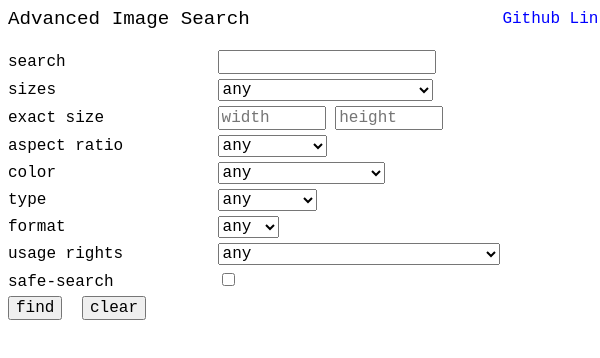
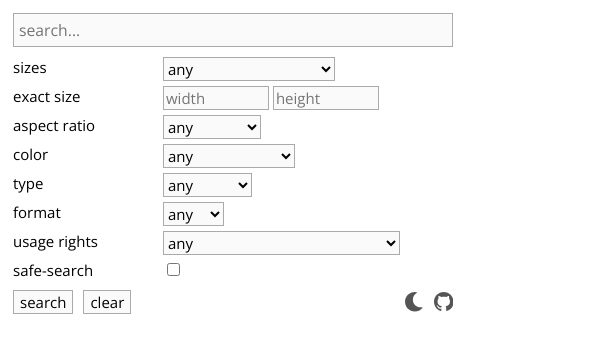
Before and after one commit to polywock/advanced-image-search, a browser extension: page src/popup.html in a window 400 px wide. Both pictures are taken after a click on the button "clear". Shown: the whole page, 600 px wide, since content can reach past the window. Drawn offline with nearby package versions, Linux system fonts and the light colour scheme.

Commit message:
changed UI

```diff
--- a/src/popup.html
+++ b/src/popup.html
@@ -1,50 +1,67 @@
 <!DOCTYPE html>
 <html>
 <head>
+  <link href="https://fonts.googleapis.com/css2?family=Open+Sans&display=swap" rel="stylesheet">
   <style>
 
-    a {
-      color: blue;
-      text-decoration: none;
+    :root {
+      --border-color: #aaa;
+      --text-color: black;
+      --bg-color: white;
+      --fg-color: #fafafa;
+
+      --icon-color: #555;
+      --icon-muted-color: #888;
+      --icon-active-color: #24c;
     }
 
-    a:hover {
-      text-decoration: underline;
+    :root.darkTheme {
+      --border-color: #555;
+      --text-color: #eee;
+      --bg-color: #222;
+      --fg-color: #1a1a1a;
+
+      --icon-color: #eee;
+      --icon-muted-color: #eaeaea;
+      --icon-active-color: #8fc;
     }
 
-    a:visited {
-      color: blue;
+    input[type="text"], select, button {
+      border: 1px solid var(--border-color);
+      background-color: var(--fg-color);
     }
 
-    .header {
-      display: grid;
-      grid-template-columns: 1fr max-content;
-      align-items: center;
-      margin-bottom: 20px;
-    }
-
-    .header > span:first-child {
-      font-size: 1.2em;
+    input, button, select {
+      color: inherit;
     }
 
     body {
-      font-family: monospace;
-      font-size: 16px;
-      color: black;
-      background-color: white;
+      font-family: "Open Sans", sans-serif;
+      font-size: 15px;
+      color: var(--text-color);
+      background-color: var(--bg-color);
       user-select: none;
       box-sizing: border-box;
-      width: 600px;
+      width: 450px;
+      padding: 5px;
+    }
+
+
+    #query {
+      box-sizing: border-box;
+      width: 100%;
+      padding: 5px;
+      font-size: 1.05em;
+      margin-bottom: 10px;
     }
 
     .field {
       margin-bottom: 5px;
+      display: grid;
+      grid-template-columns: 150px 1fr;
     }
 
-    .field > label:first-child {
-      min-width: 200px;
-      display: inline-block;
-    }
+
 
     select, option, input, button {
       font-size: inherit;
@@ -55,22 +72,36 @@
       width: 100px;
     }
 
+    .footer {
+      margin-top: 10px;
+      display: grid;
+      grid-template-columns: max-content max-content 1fr max-content;
+      grid-column-gap: 10px;
+      justify-items: right;
+      align-items: center;
+    }
+
+    svg {
+      color: var(--icon-color);
+      font-size: 1.3em;
+    }
+
+    svg.muted {
+      color: var(--icon-muted-color);
+    }
+
+    svg.active {
+      color: var(--icon-active-color);
+    }
+
   </style>
 </head>
 <body>
-  <div class="header">
-    <span>Advanced Image Search</span>
-    <a href="https://github.com/polywock/advanced-image-search" target="_blank">
-      <span>Github Link</span>
-    </a>
-  </div>
+  <input autocomplete="off" placeholder="search..." id="query" type="text">
   <div class="fields">
     <div class="field">
-      <label for="query">search</label>
-      <input id="query" type="text">
-    </div>
-    <div class="field">
       <label for="size">sizes</label>
+      <div class="fieldValue">
         <select id="size">
           <option value="">any</option>
           <option value="l">large</option>
@@ -92,13 +123,17 @@
           <option value="60mp">larger than 60 MP</option>
         </select>
       </div>
+    </div>
     <div class="field">
       <label>exact size</label>
-      <input id="exact-width" type="text" placeholder="width">
-      <input id="exact-height" type="text" placeholder="height">
+      <div class="fieldValue">
+        <input autocomplete="off" id="exact-width" type="text" placeholder="width">
+        <input autocomplete="off" id="exact-height" type="text" placeholder="height">
+      </div>
     </div>
     <div class="field">
       <label for="aspect-ratio">aspect ratio</label>
+      <div class="fieldValue">
         <select id="aspect-ratio">
           <option value="">any</option>
           <option value="t">tall</option>
@@ -107,8 +142,10 @@
           <option value="xw">panoramic</option>
         </select>
       </div>
+    </div>
     <div class="field">
       <label for="color">color</label>
+      <div class="fieldValue">
         <select id="color">
           <option value="">any</option>
           <option value="color">color</option>
@@ -128,8 +165,10 @@
           <option value="specific,isc:brown">brown</option>
         </select>
       </div>
+    </div>
     <div class="field">
       <label for="type">type</label>
+      <div class="fieldValue">
         <select id="type">
           <option value="">any</option>
           <option value="face">face</option>
@@ -139,8 +178,10 @@
           <option value="animated">animated</option>
         </select>
       </div>
+    </div>
     <div class="field">
       <label for="format">format</label>
+      <div class="fieldValue">
         <select id="format">
           <option value="">any</option>
           <option value="jpg">jpg</option>
@@ -153,8 +194,10 @@
           <option value="craw">raw</option>
         </select>
       </div>
+    </div>
     <div class="field">
       <label for="usage-rights">usage rights</label>
+      <div class="fieldValue">
         <select id="usage-rights">
           <option value="">any</option>
           <option value="fmc">reuse w/ mod</option>
@@ -163,13 +206,20 @@
           <option value="f">non-commercial reuse</option>
         </select>
       </div>
+    </div>
     <div class="field">
       <label for="safe-search">safe-search</label>
+      <div class="fieldValue">
         <input id="safe-search" type="checkbox">
       </div>
     </div>
-  <button id="find">find</button>
-  <button style="margin-left: 10px;" id="clear">clear</button>
+  </div>
+  <div class="footer">
+    <button id="find">search</button>
+    <button id="clear">clear</button>
+    <svg tabindex="0" id="dark-theme" stroke="currentColor" fill="currentColor" stroke-width="0" viewBox="0 0 512 512" height="1em" width="1em" xmlns="http://www.w3.org/2000/svg"><path d="M283.211 512c78.962 0 151.079-35.925 198.857-94.792 7.068-8.708-.639-21.43-11.562-19.35-124.203 23.654-238.262-71.576-238.262-196.954 0-72.222 38.662-138.635 101.498-174.394 9.686-5.512 7.25-20.197-3.756-22.23A258.156 258.156 0 0 0 283.211 0c-141.309 0-256 114.511-256 256 0 141.309 114.511 256 256 256z"></path></svg>
+    <svg tabIndex="0" id="github" stroke="currentColor" fill="currentColor" stroke-width="0" viewBox="0 0 16 16" height="1em" width="1em" xmlns="http://www.w3.org/2000/svg"><path fill-rule="evenodd" d="M8 0C3.58 0 0 3.58 0 8c0 3.54 2.29 6.53 5.47 7.59.4.07.55-.17.55-.38 0-.19-.01-.82-.01-1.49-2.01.37-2.53-.49-2.69-.94-.09-.23-.48-.94-.82-1.13-.28-.15-.68-.52-.01-.53.63-.01 1.08.58 1.23.82.72 1.21 1.87.87 2.33.66.07-.52.28-.87.51-1.07-1.78-.2-3.64-.89-3.64-3.95 0-.87.31-1.59.82-2.15-.08-.2-.36-1.02.08-2.12 0 0 .67-.21 2.2.82.64-.18 1.32-.27 2-.27.68 0 1.36.09 2 .27 1.53-1.04 2.2-.82 2.2-.82.44 1.1.16 1.92.08 2.12.51.56.82 1.27.82 2.15 0 3.07-1.87 3.75-3.65 3.95.29.25.54.73.54 1.48 0 1.07-.01 1.93-.01 2.2 0 .21.15.46.55.38A8.013 8.013 0 0 0 16 8c0-4.42-3.58-8-8-8z"></path></svg>
+  </div>
   <script src="popup.js"></script>
 </body>
 </html>
--- a/src/popup.js
+++ b/src/popup.js
@@ -1,10 +1,66 @@
+
+const m = {
+  query: document.querySelector("#query"),
+  size: document.querySelector("#size"),
+  exactWidth: document.querySelector("#exact-width"),
+  exactHeight: document.querySelector("#exact-height"),
+  aspectRatio: document.querySelector("#aspect-ratio"),
+  color: document.querySelector("#color"),
+  type: document.querySelector("#type"),
+  format: document.querySelector("#format"),
+  usageRights: document.querySelector("#usage-rights"),
+  safeSearch: document.querySelector("#safe-search"),
+  search: document.querySelector("#find"),
+  clear: document.querySelector("#clear"),
+  darkTheme: document.querySelector("#dark-theme"),
+  github: document.querySelector("#github")
+}
 
 
-const findElem = document.querySelector("#find")
-const clearElem = document.querySelector("#clear")
 
-findElem.addEventListener("click", handleSubmit)
-clearElem.addEventListener("click", handleClear)
+m.query.addEventListener("keydown", e => {
+  if (e.key === "Enter") {
+    persistForm(readForm())
+    m.search.click()
+  }
+})
+
+m.search.addEventListener("click", handleSubmit)
+m.clear.addEventListener("click", handleClear)
+
+
+// dark theme button
+const handleDarkTheme = () => {
+  if (m.darkTheme.classList.contains("active")) {
+    m.darkTheme.classList.remove("active")
+    document.documentElement.classList.remove("darkTheme")
+  } else {
+    m.darkTheme.classList.add("active")
+    document.documentElement.classList.add("darkTheme")
+  }
+
+}
+
+m.darkTheme.addEventListener("click", handleDarkTheme)
+m.darkTheme.addEventListener("keydown", e => {
+  if (e.key === "Enter") {
+    handleDarkTheme()
+  }
+})
+
+// github button
+const handleGithub = () => {
+  window.open(`https://github.com/polywock/advanced-image-search`, '_blank');
+}
+
+m.github.addEventListener("click", handleGithub)
+m.github.addEventListener("keydown", e => {
+  if (e.key === "Enter") {
+    handleGithub()
+  }
+})
+
+
 
 function getDefaultForm() {
   return {
@@ -27,6 +83,7 @@ function handleClear() {
 
 function handleSubmit() {
   let form = readForm()
+  if (!form.query) return
   let params = new URLSearchParams();
   let tbs = [];
   params.append("tbm", "isch") // search images
@@ -70,16 +127,17 @@ function handleSubmit() {
 
 function readForm() {
   return {
-    query: document.querySelector("#query").value,
-    size: document.querySelector("#size").value,
-    aspectRatio: document.querySelector("#aspect-ratio").value,
-    color: document.querySelector("#color").value,
-    type: document.querySelector("#type").value,
-    format: document.querySelector("#format").value,
-    safeSearch: document.querySelector("#safe-search").checked,
-    usageRights: document.querySelector("#usage-rights").value,
-    exactWidth: document.querySelector("#exact-width").value,
-    exactHeight: document.querySelector("#exact-height").value
+    query: m.query.value,
+    size: m.size.value,
+    aspectRatio: m.aspectRatio.value,
+    color: m.color.value,
+    type: m.type.value,
+    format: m.format.value,
+    safeSearch: m.safeSearch.checked,
+    usageRights: m.usageRights.value,
+    exactWidth: m.exactWidth.value,
+    exactHeight: m.exactHeight.value,
+    darkTheme: m.darkTheme.classList.contains("active")
   }
 }
 
@@ -87,13 +145,17 @@ function writeForm(form) {
   document.querySelector("#query").value = form.query
   document.querySelector("#size").value = form.size
   document.querySelector("#aspect-ratio").value = form.aspectRatio
-  document.querySelector("#color").value = form.color
-  document.querySelector("#type").value = form.type
-  document.querySelector("#format").value = form.format
-  document.querySelector("#safe-search").checked = form.safeSearch
-  document.querySelector("#usage-rights").value = form.usageRights
-  document.querySelector("#exact-width").value = form.exactWidth
-  document.querySelector("#exact-height").value = form.exactHeight
+  m.color.value = form.color
+  m.type.value = form.type
+  m.format.value = form.format
+  m.safeSearch.checked = form.safeSearch
+  m.usageRights.value = form.usageRights
+  m.exactWidth.value = form.exactWidth
+  m.exactHeight.value = form.exactHeight
+  if (form.darkTheme) {
+    m.darkTheme.classList.add("active")
+    document.documentElement.classList.add("darkTheme")
+  }
 }
 
 function persistForm(form) {
@@ -122,4 +184,4 @@ window.onload = async () => {
 
 setInterval(() => {
   persistForm(readForm())
-}, 50)
+}, 100)
```
Also changed, not shown: assets/large_tile.png (deleted), assets/markquee.png (deleted), assets/screenshot_a.jpg (deleted), assets/small_tile.png (deleted), build/unpacked/icon128.png (deleted), build/unpacked/icon48.png (deleted), build/unpacked/manifest.json (deleted), build/unpacked/popup.html (deleted), build/unpacked/popup.js (deleted), src/icon48.png (deleted), src/manifest.json, 4 other files. Lines whose indentation alone changed are shown as unchanged.
